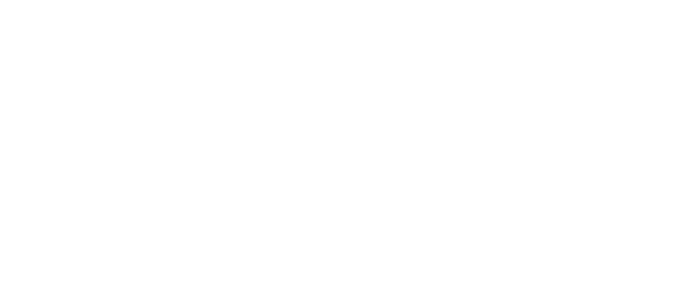
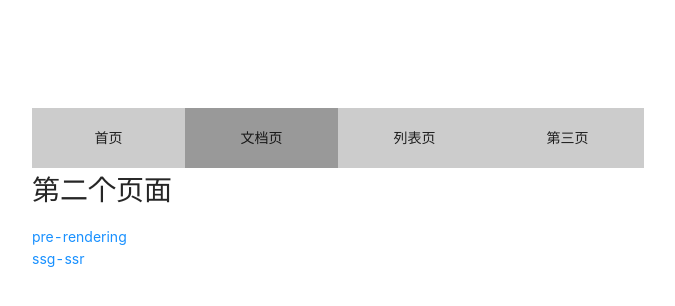
Before and after one commit to y0100100012/nextjs-function-show, a Next.js app: page /posts/first-post in a window 1280 px wide. Shown: the top 306 px of the page, without its empty margins (302-977 px from the left). Built offline with nearby package versions, Linux system fonts and the light colour scheme.

Commit message:
添加hook使用示例

```diff
--- a/pages/posts/[id].js
+++ b/pages/posts/[id].js
@@ -1,4 +1,5 @@
 import Head from 'next/head'
+import { useRouter } from 'next/router'
 import Layout from '../../components/layout/layout'
 import { getAllPostIds, getPostData } from '../../lib/posts'
 
@@ -13,10 +14,13 @@ export default function Post({ postData }) {
       </Layout>
     )
   }
+  const router = useRouter();
+  const { pid } = router.query;
   return (
     <Layout>
       <Head>
         <title>{postData.title}</title>
+        <h2>Post: {pid}</h2>
       </Head>
       {postData.title}
       <br />
--- a/pages/posts/first-post.js
+++ b/pages/posts/first-post.js
@@ -1,6 +1,6 @@
 import Head from 'next/head'
+import Link from 'next/link'
 import Layout from '../../components/layout/layout'
-import { queryLayer } from '../../lib/mysqlConnect'
 
 export default function FirstPost({ layerList }) {
   return (
@@ -11,21 +11,14 @@ export default function FirstPost({ layerList }) {
       </Head>
       <main>
         <h1>第二个页面</h1>
-        <div>{layerList.map(item => <div><span>{item.layerCode}</span><span>{item.layerName}</span></div>)}</div>
+        <Link href="/posts/pre-rendering">
+          pre-rendering
+        </Link>
+        <br />
+        <Link href="/posts/ssg-ssr">
+          ssg-ssr
+        </Link>
       </main>
     </Layout>
   )
 }
-
-export async function getServerSideProps(context) {
-  //查询sql
-  let layerList = await queryLayer();
-  if(!layerList){
-    layerList = [];
-  }
-  return {
-    props: {
-      layerList
-    }
-  }
-}
```
Also changed, not shown: pages/thirdPage/thirdPage.js (+17 -5 lines).
